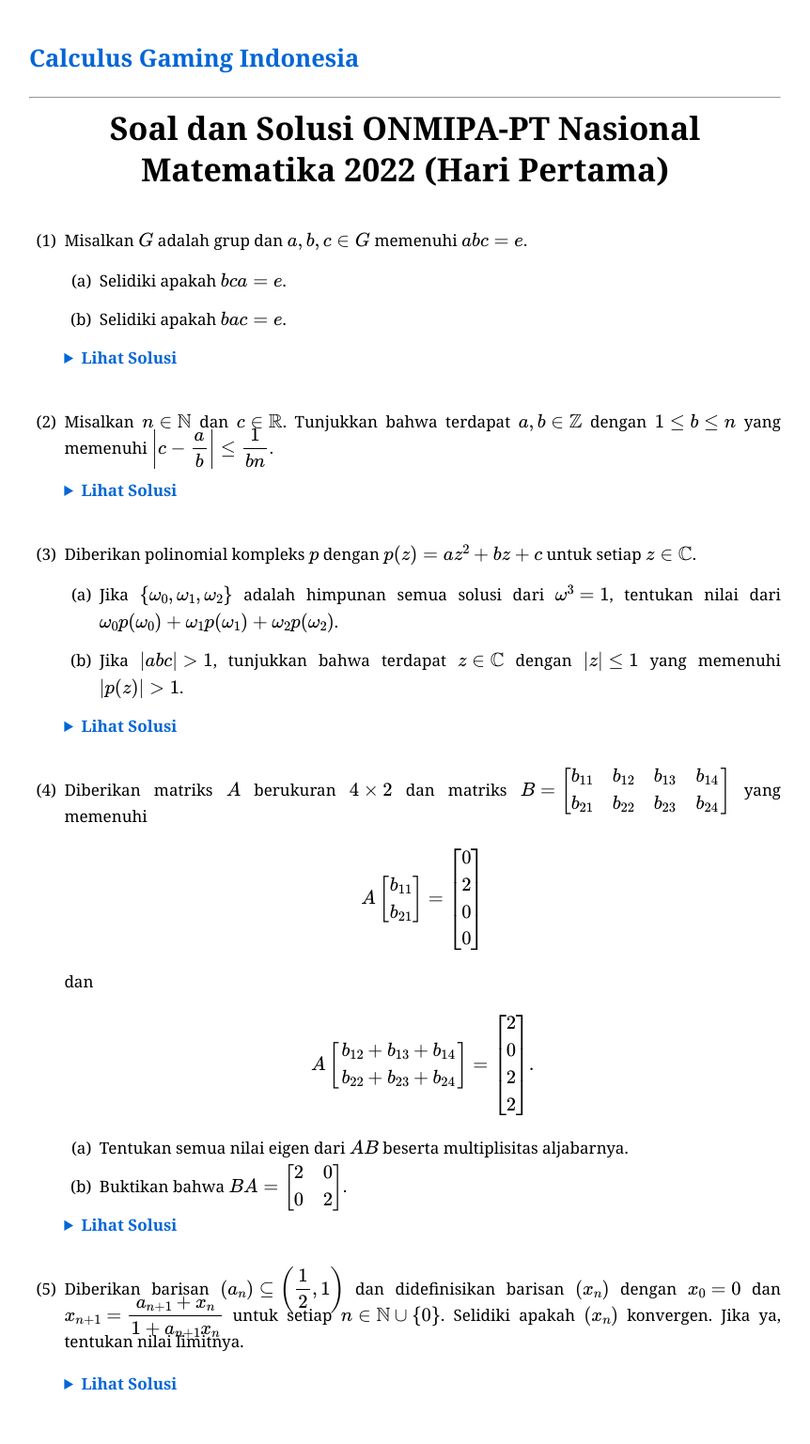
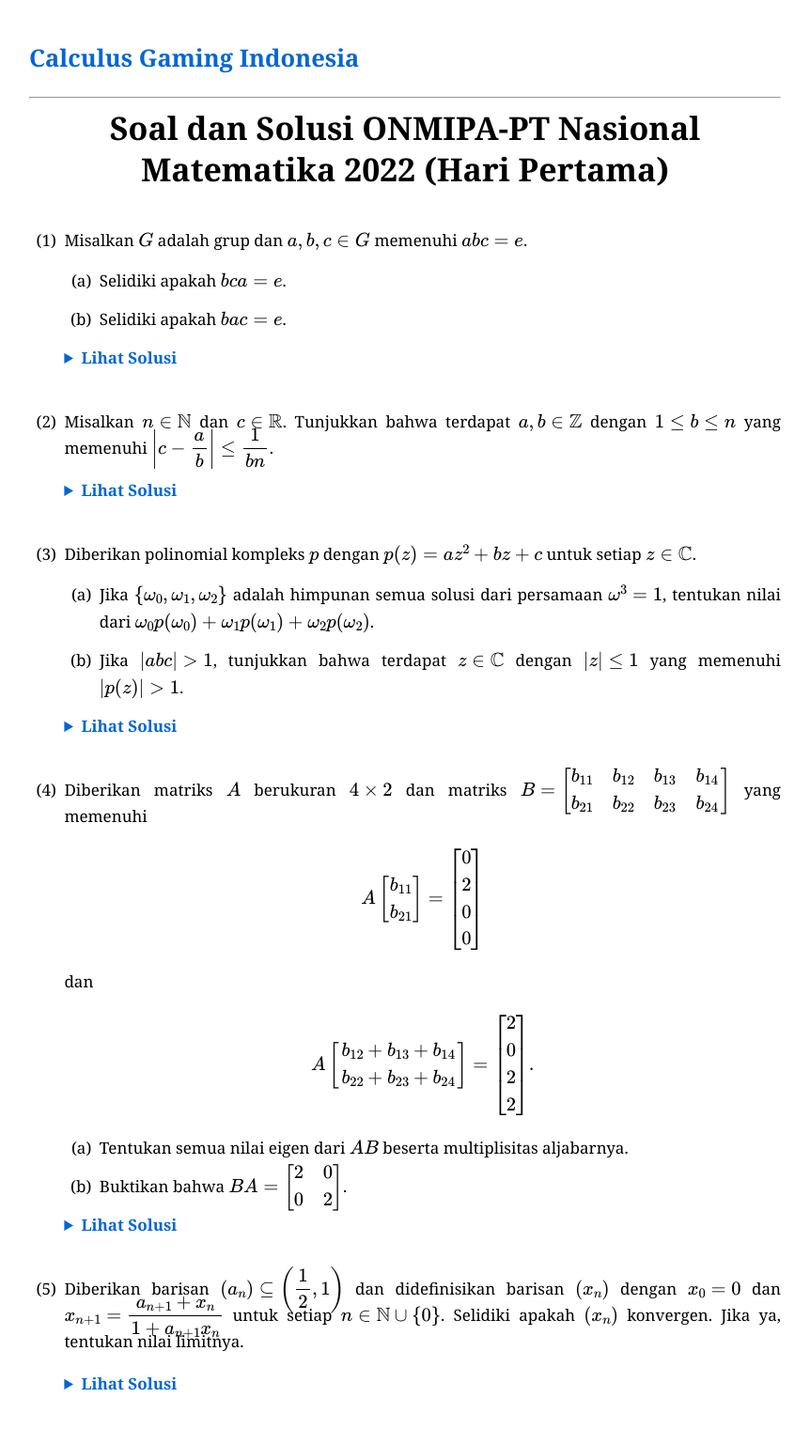
Before and after one commit to calculusgamingindonesia/calculusgamingindonesia.github.io, a Jekyll site: the page built from _posts/2026-07-01-onmipa-pt-nas-mat-22-1.md, in a window 1280 px wide. Shown: the whole page at 94% size, without its empty margins (209-1071 px from the left). Built offline with Jekyll 4.4.1, drawn with Linux system fonts in a browser that asks for light colours; some web fonts are replaced.

Commit message:
Update 2026-07-01-onmipa-pt-nas-mat-22-1.md

```diff
--- a/_posts/2026-07-01-onmipa-pt-nas-mat-22-1.md
+++ b/_posts/2026-07-01-onmipa-pt-nas-mat-22-1.md
@@ -25,7 +25,7 @@
    </div></details>
 
 3. Diberikan polinomial kompleks $p$ dengan $p(z)=az^2+bz+c$ untuk setiap $z\in\mathbb{C}$.
-   * (a) Jika $\set{\omega_0, \omega_1, \omega_2}$ adalah himpunan semua solusi dari $\omega^3=1$, tentukan nilai dari $\omega_0p(\omega_0)+\omega_1p(\omega_1)+\omega_2p(\omega_2)$.
+   * (a) Jika $\set{\omega_0, \omega_1, \omega_2}$ adalah himpunan semua solusi dari persamaan $\omega^3=1$, tentukan nilai dari $\omega_0p(\omega_0)+\omega_1p(\omega_1)+\omega_2p(\omega_2)$.
    * (b) Jika $\vert abc\vert>1$, tunjukkan bahwa terdapat $z\in\mathbb{C}$ dengan $\vert z\vert\leq1$ yang memenuhi $\vert p(z)\vert>1$.
 
    <details><summary>Lihat Solusi</summary><div class="kotak-solusi" markdown="1">
```
